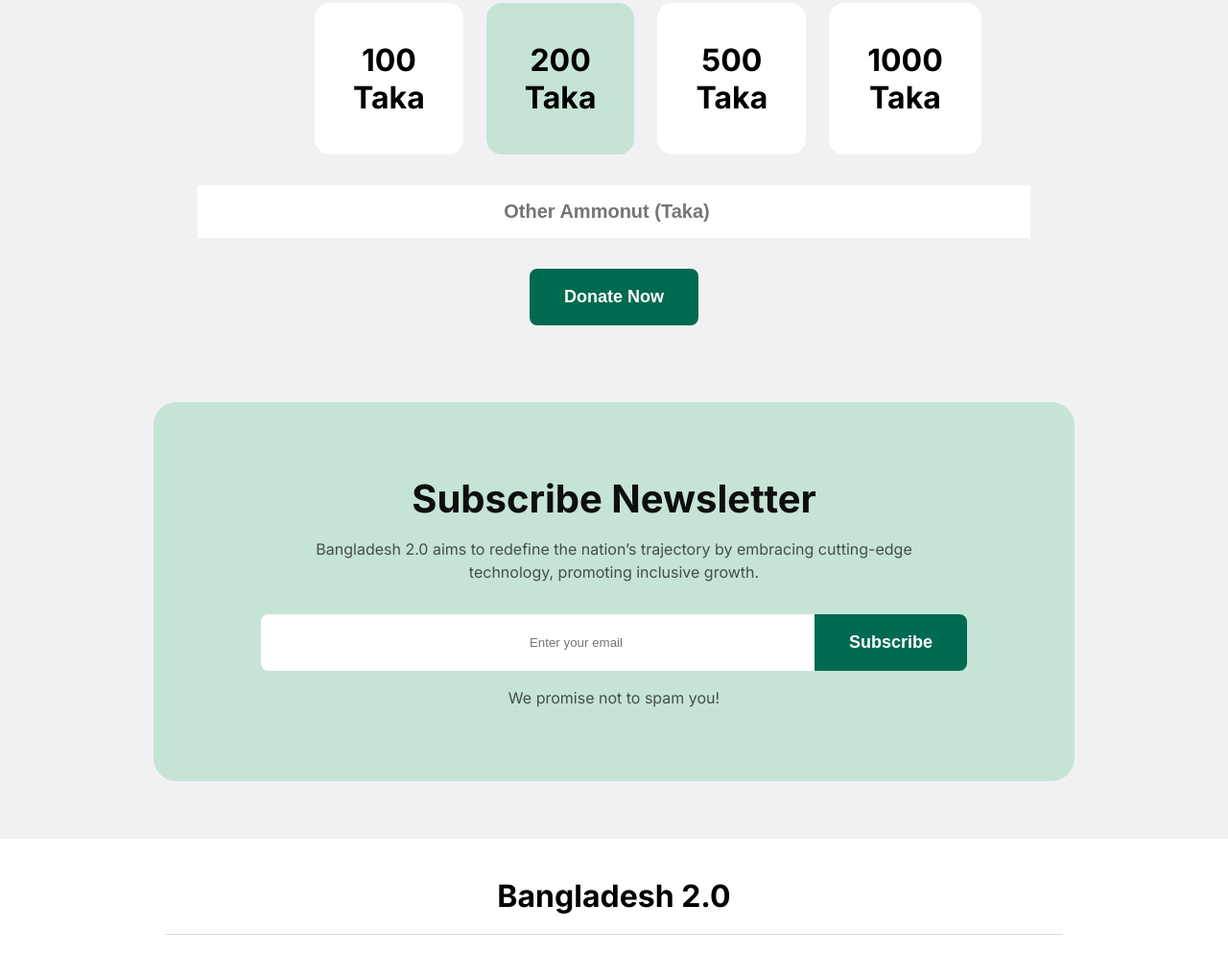
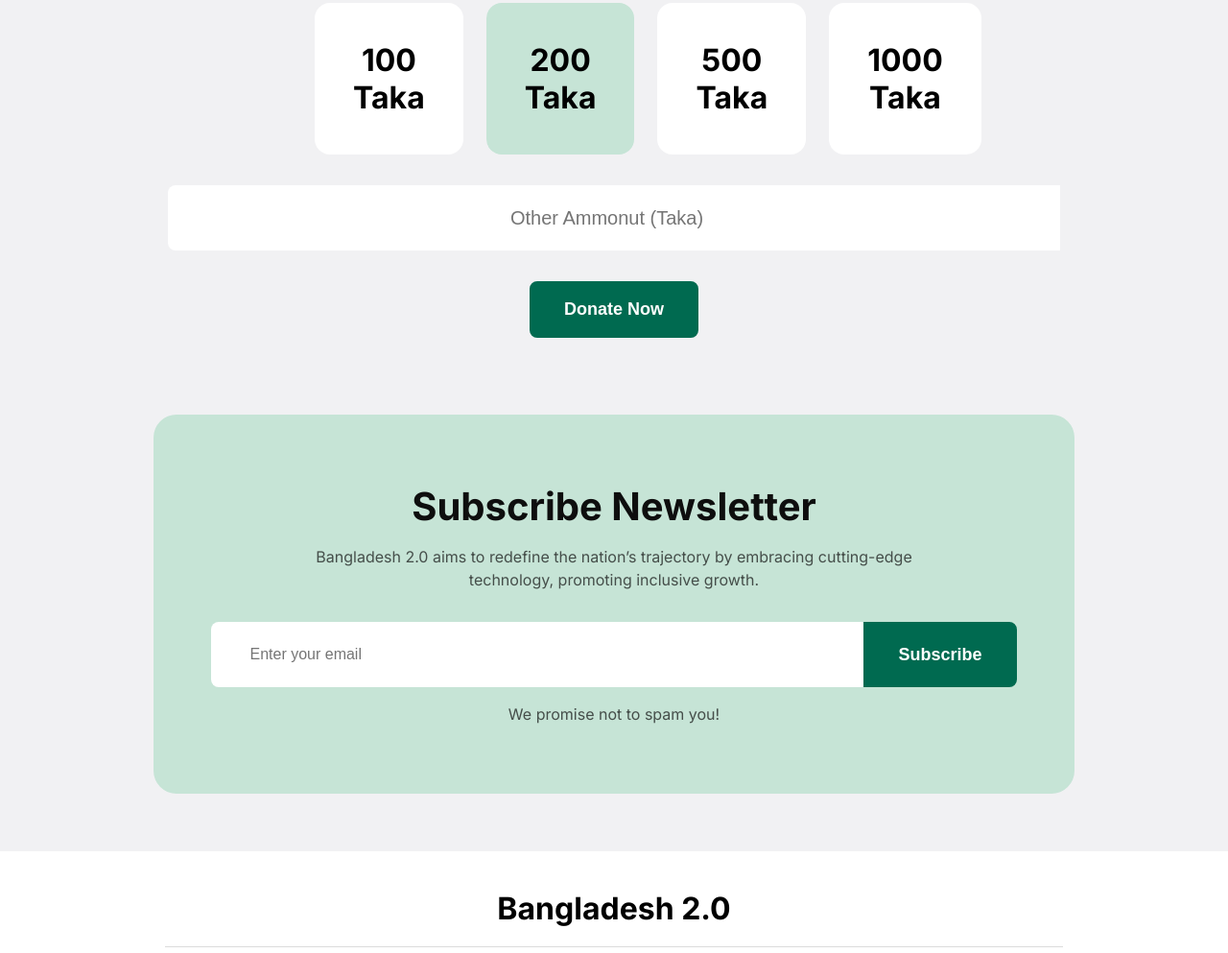
Before and after one commit to Hossahin/bangladesh-projects, a plain HTML site: page index.html in a window 1280 px wide. Shown: the part 4495-5488 px from the top of the page at 96% size. Drawn offline with Linux system fonts and the light colour scheme.

Commit message:
same problem fix

```diff
--- a/styles/style.css
+++ b/styles/style.css
@@ -559,17 +559,22 @@ margin-top: 32px;
         cursor: pointer;
     }
 
-    .donate-heading input{
-        margin-top: 32px;
-        padding: 16px 300px;
-        border: none;
-        text-align: center;
-        /* font-family: "Inter", serif; */
-        font-weight: 600;
-        font-size: 20px;
-        letter-spacing: 0%;
-    }
 
+        .donate-heading input {
+            margin-top: 32px;
+            width: 850px;
+            height: 56px;
+            color: rgba(14, 14, 14, 0.3);
+            background: rgb(255, 255, 255);
+            font-size: 20px;
+            font-weight: 400;
+            line-height: 19px;
+            letter-spacing: 0%;
+            text-align: center;
+            border-radius: 8px 0px 0px 8px;
+            border: none;
+            padding: 6px 40px 6px 40px;
+        }
     .donate-heading button{
         margin-top: 32px;
         padding: 17px 34px 17px 34px;
@@ -610,11 +615,28 @@ letter-spacing: 0%;
     margin-top: 32px;
 }
 
-.newsletter-box .email-box input{
+/* .newsletter-box .email-box input{
     padding: 16px 200px;
     border: none;
     text-align: right;
     border-radius: 8px 0px 0px 8px;
+    font-weight: 600;
+} */
+
+
+.newsletter-box .email-box input {
+    width: 600px;
+    height: 56px;
+    color: rgba(14, 14, 14, 0.3);
+    background: rgb(255, 255, 255);
+    font-size: 16px;
+    font-weight: 400;
+    line-height: 19px;
+    letter-spacing: 0%;
+    text-align: left;
+    border-radius: 8px 0px 0px 8px;
+    border: none;
+    padding: 6px 40px 6px 40px;
 }
 
 .newsletter-box .email-box button{
```
